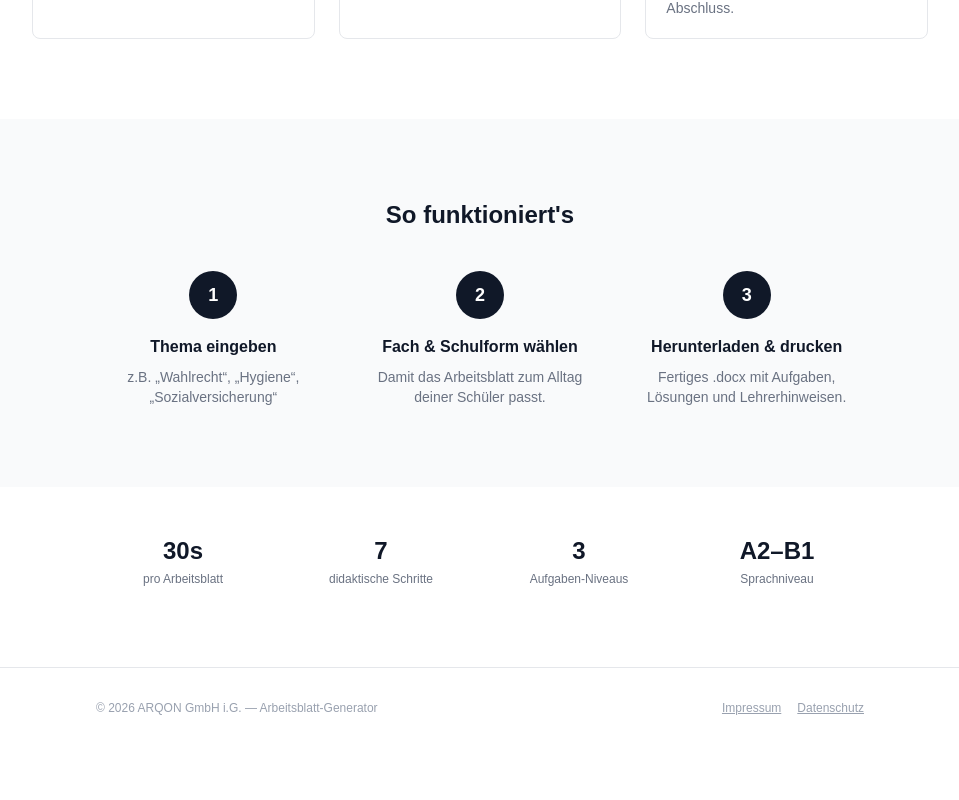
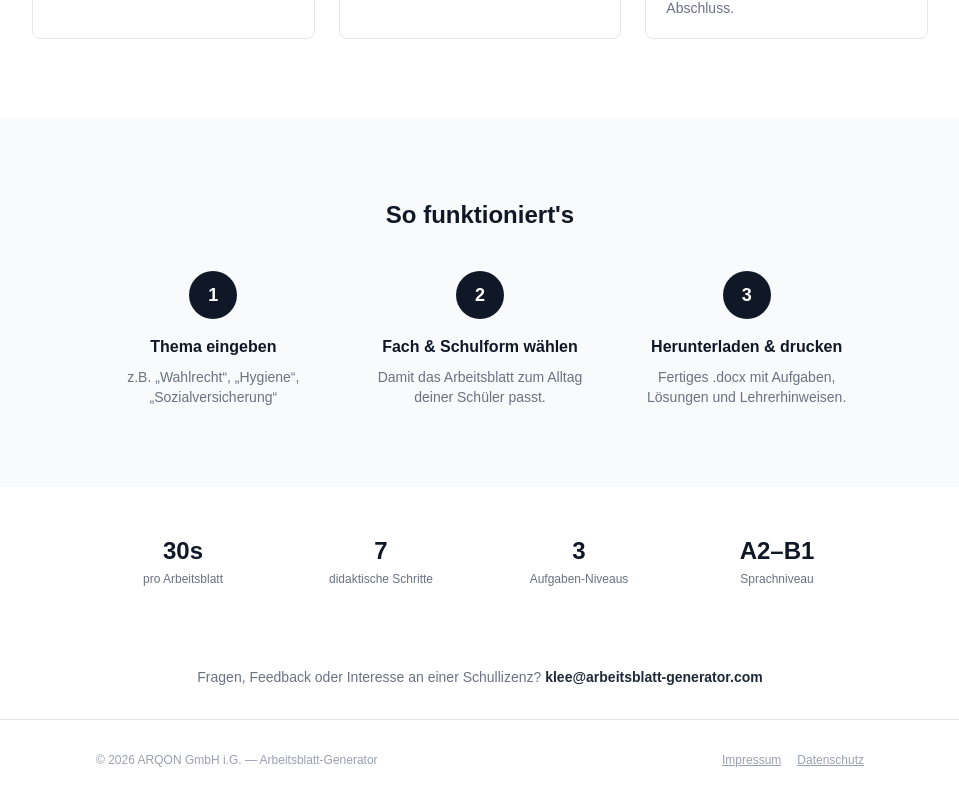
Before and after one commit to Lanadya/arbeitsblatt-generator, a Next.js app: page / in a window 1280 px wide. Shown: the part 1605-2405 px from the top of the page, without its empty margins (160-1119 px from the left). Before the commit the page ends 2353 px from the top, so only its background shows below. Built offline with nearby package versions, Linux system fonts and the light colour scheme.

Commit message:
feat: Pilot-Gate entfernt, Kontaktadresse auf Startseite
- Zugangscode PILOT2026 nicht mehr nötig
- Kontakt-Sektion vor Footer: klee@arbeitsblatt-generator.com
- Hinweis auf Schullizenz-Interesse

Co-Authored-By: Claude Opus 4.6 (1M context) <noreply@anthropic.com>

```diff
--- a/app/page.tsx
+++ b/app/page.tsx
@@ -174,6 +174,16 @@ export default function Home() {
         </div>
       </section>
 
+      {/* Kontakt */}
+      <section className="w-full max-w-3xl mx-auto mt-8 px-4 text-center">
+        <p className="text-sm text-gray-500">
+          Fragen, Feedback oder Interesse an einer Schullizenz?{" "}
+          <a href="mailto:klee@arbeitsblatt-generator.com" className="text-gray-800 font-bold hover:underline">
+            klee@arbeitsblatt-generator.com
+          </a>
+        </p>
+      </section>
+
       {/* Footer */}
       <footer className="w-full border-t border-gray-200 mt-8 py-8 px-4">
         <div className="max-w-3xl mx-auto flex flex-col md:flex-row justify-between items-center gap-4 text-xs text-gray-400">
```
